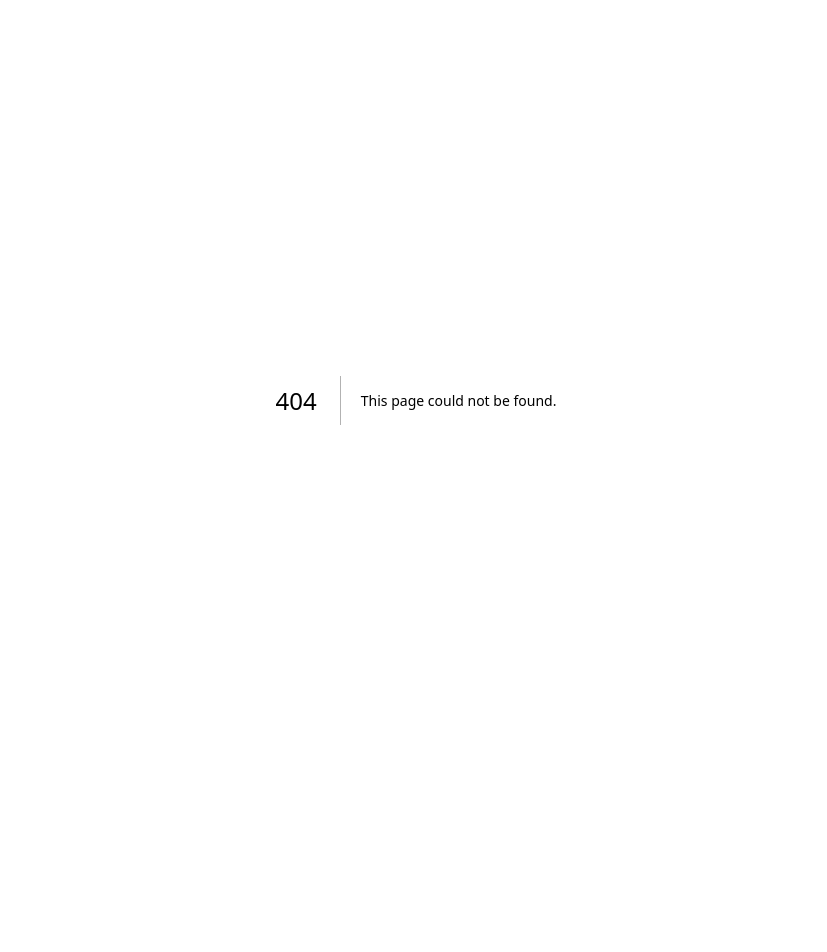
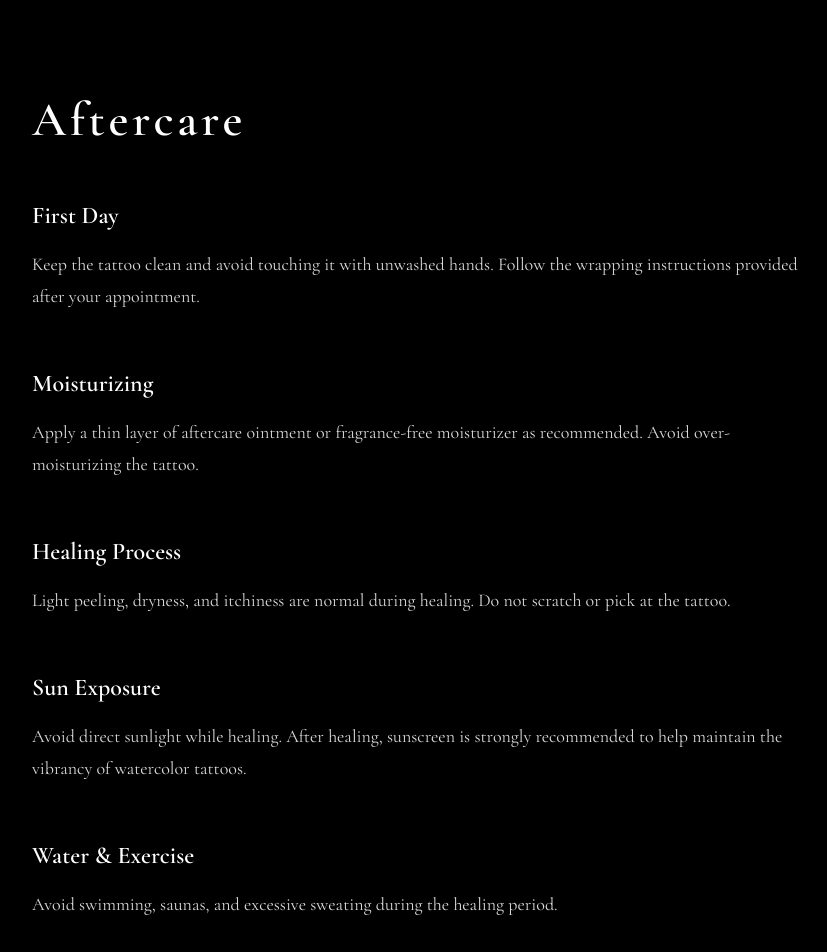
Before and after one commit to iamkimria/rian-tattoo-booking, a Next.js app: page /aftercare in a window 1280 px wide. Before the commit this address had no page. Shown: the top 952 px of the page, without its empty margins (224-1051 px from the left). Before the commit the page ends 800 px from the top, so only its background shows below. Built offline with nearby package versions, Linux system fonts and the light colour scheme.

Commit message:
add aftercare page

```diff
--- /dev/null
+++ b/app/aftercare/page.tsx
@@ -0,0 +1,71 @@
+export default function AftercarePage() {
+  return (
+    <main className="min-h-screen bg-black px-6 py-24 text-white">
+      <div className="mx-auto max-w-3xl">
+        <h1 className="mb-14 text-5xl font-bold tracking-[0.08em]">
+          Aftercare
+        </h1>
+
+        <div className="space-y-14 text-lg text-white/85">
+          <div>
+            <h2 className="mb-4 text-2xl font-semibold text-white">
+              First Day
+            </h2>
+
+            <p className="leading-8">
+              Keep the tattoo clean and avoid touching it with
+              unwashed hands. Follow the wrapping instructions
+              provided after your appointment.
+            </p>
+          </div>
+
+          <div>
+            <h2 className="mb-4 text-2xl font-semibold text-white">
+              Moisturizing
+            </h2>
+
+            <p className="leading-8">
+              Apply a thin layer of aftercare ointment or
+              fragrance-free moisturizer as recommended.
+              Avoid over-moisturizing the tattoo.
+            </p>
+          </div>
+
+          <div>
+            <h2 className="mb-4 text-2xl font-semibold text-white">
+              Healing Process
+            </h2>
+
+            <p className="leading-8">
+              Light peeling, dryness, and itchiness are normal
+              during healing. Do not scratch or pick at the tattoo.
+            </p>
+          </div>
+
+          <div>
+            <h2 className="mb-4 text-2xl font-semibold text-white">
+              Sun Exposure
+            </h2>
+
+            <p className="leading-8">
+              Avoid direct sunlight while healing.
+              After healing, sunscreen is strongly recommended
+              to help maintain the vibrancy of watercolor tattoos.
+            </p>
+          </div>
+
+          <div>
+            <h2 className="mb-4 text-2xl font-semibold text-white">
+              Water & Exercise
+            </h2>
+
+            <p className="leading-8">
+              Avoid swimming, saunas, and excessive sweating
+              during the healing period.
+            </p>
+          </div>
+        </div>
+      </div>
+    </main>
+  );
+}
--- a/app/page.tsx
+++ b/app/page.tsx
@@ -89,7 +89,14 @@ export default function Home() {
 >
   FAQ
 </a>
+<span>·</span>
 
+<a
+  href="/aftercare"
+  className="transition hover:text-white"
+>
+  Aftercare
+</a>
 </div>
 </footer>
     </main>
```
